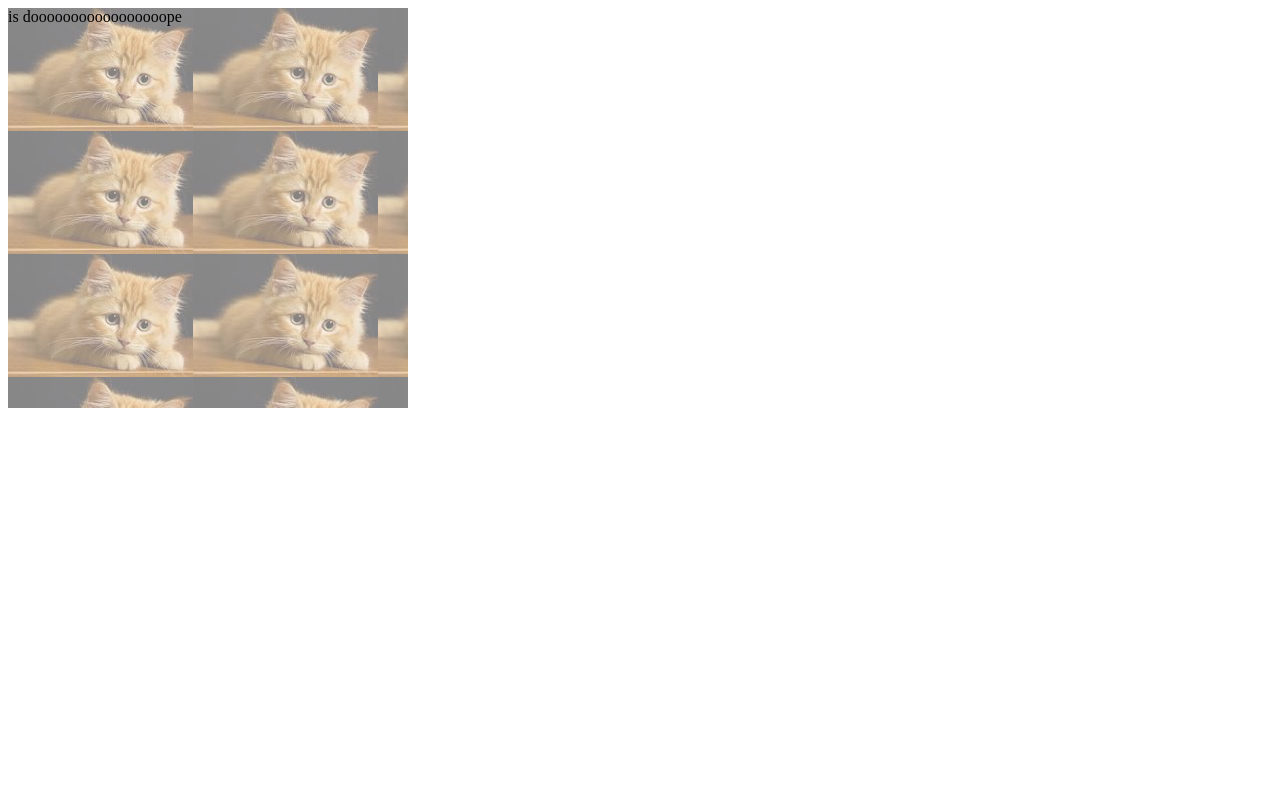
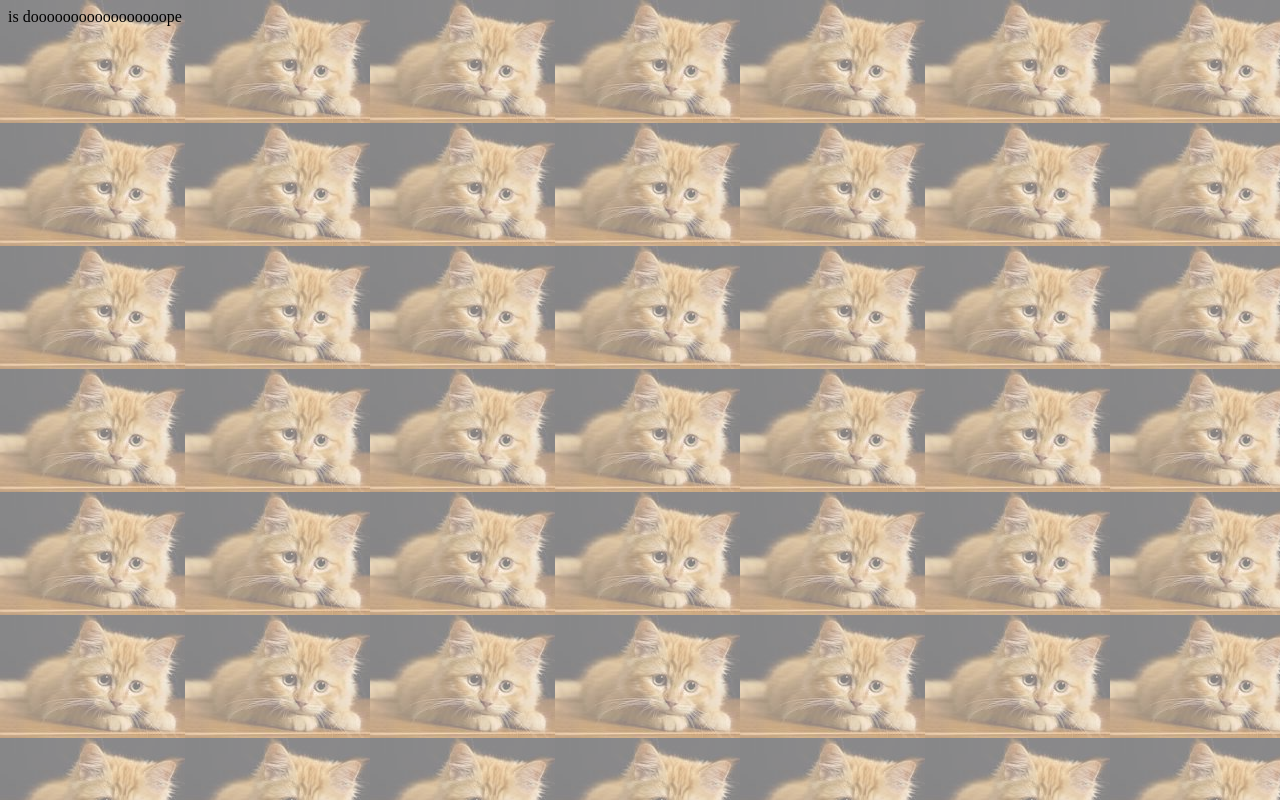
Before and after one commit to gyschaffzin/gyschaffzin.github.io, a plain HTML site: page background_challenge.html in a window 1280 px wide. Drawn offline with nearby package versions, Linux system fonts and the light colour scheme.

Commit message:
We tweaked the cat.

```diff
--- a/background_challenge.html
+++ b/background_challenge.html
@@ -17,8 +17,10 @@
 	#background
 	{
 		background-image: url('images/small_cat.jpg');
-		height: 400px;
-		width: 400px;
+		top: 0px;
+		left: 0px;
+		bottom: 0px;
+		right: 0px;
 		position: absolute;
 		opacity: .5;
 	}
@@ -49,5 +51,6 @@
 		</div>
 	</div>
 
+
 </body>
 </html>
```
